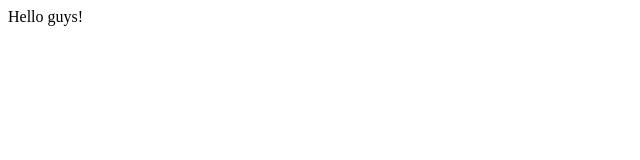
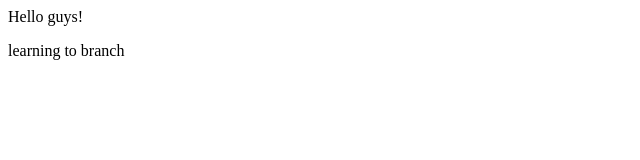
Before and after one commit to anish02/testing, a plain HTML site: page testing-main/index.html in a window 1280 px wide. Shown: the whole page, without its empty margins (0-640 px from the left). Drawn offline with Linux system fonts and the light colour scheme.

Commit message:
changed the html file again

```diff
--- a/testing-main/index.html
+++ b/testing-main/index.html
@@ -1 +1,2 @@
 <p>Hello guys!</p>
+<p>learning to branch</p>
```
